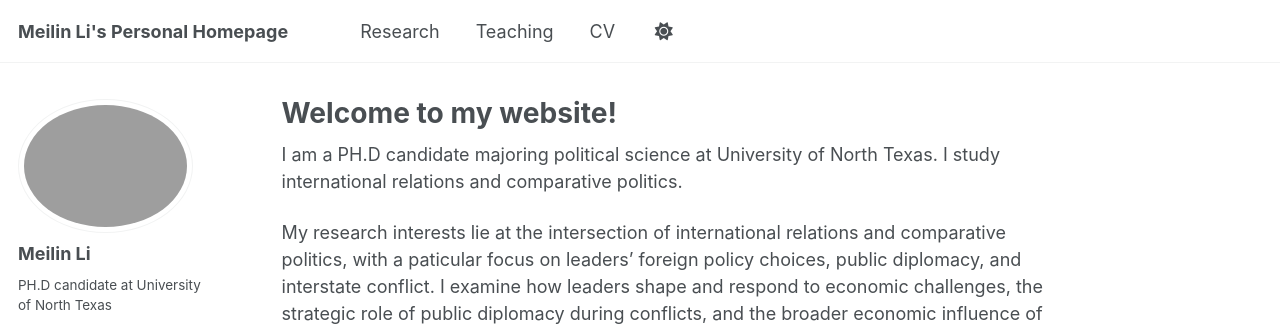
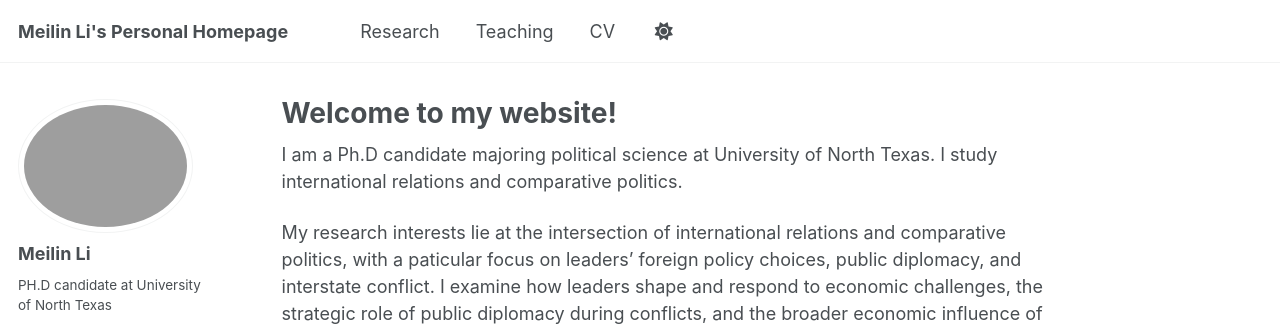
Before and after one commit to meilinlinet/meilinlinet.github.io, a Jekyll site: the page built from _pages/about.md, in a window 1280 px wide. Shown: the top 331 px of the page. Built offline with Jekyll 4.4.1, drawn with Linux system fonts in a browser that asks for light colours; some web fonts are replaced.

```diff
--- a/_pages/about.md
+++ b/_pages/about.md
@@ -8,7 +8,7 @@ redirect_from:
   - /about.html
 ---
 
-I am a PH.D candidate majoring political science at University of North Texas. I study international relations and comparative politics.
+I am a Ph.D candidate majoring political science at University of North Texas. I study international relations and comparative politics.
 
 My research interests lie at the intersection of international relations and comparative politics, with a paticular focus on leaders' foreign policy choices, public diplomacy, and interstate conflict. I examine how leaders shape and respond to economic challenges, the strategic role of public diplomacy during conflicts, and the broader economic influence of foreign capital in developing countries.
 
```
